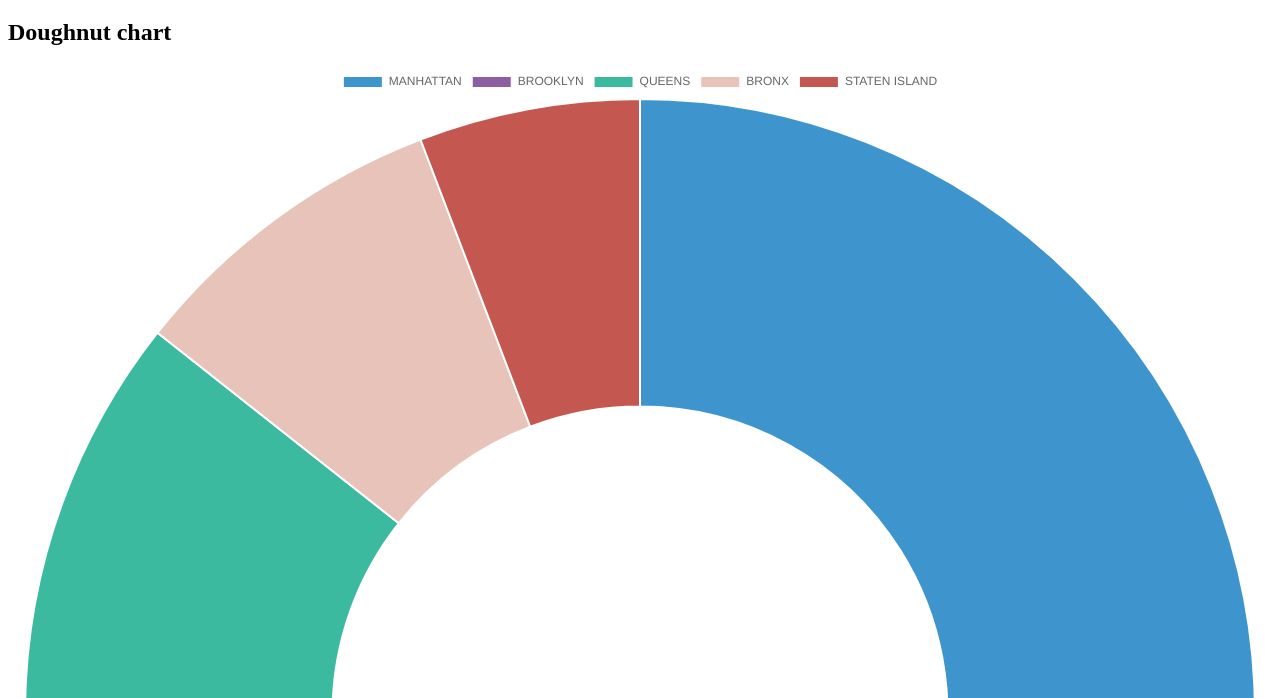
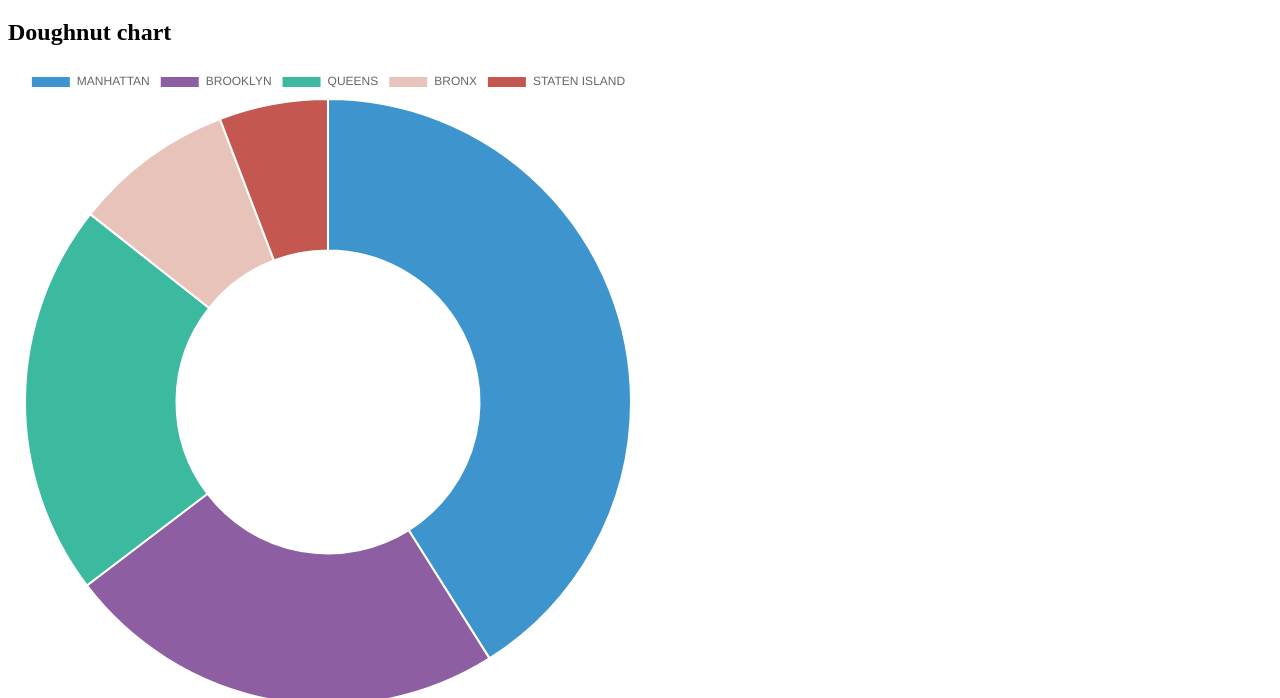
Before and after one commit to jiaojiaon/jiaojiaon.github.io, a plain HTML site: page DataVisualiztion/dataVisualiztion.html in a window 1280 px wide. Shown: the part 102-800 px from the top of the page. Drawn offline with nearby package versions, Linux system fonts and the light colour scheme.

Commit message:
update new project

```diff
--- a/DataVisualiztion/dataVisualiztion.html
+++ b/DataVisualiztion/dataVisualiztion.html
@@ -9,10 +9,11 @@
     <h1>Data Visualiztion Project</h1>
     <script src="https://cdn.jsdelivr.net/npm/chart.js"></script>
     <h2> Doughnut chart</h2>
+    <div style="width:50%;position: absolute">
     <canvas id="doughnut-chart" width="400" height="400"></canvas>
     <h2>Bar chart </h2>
     <canvas id="bar-chart" width="400" height="400"></canvas>
-
+    </div>
     <script src="dataVisualiztion.js"></script>
 </body>
 
```
